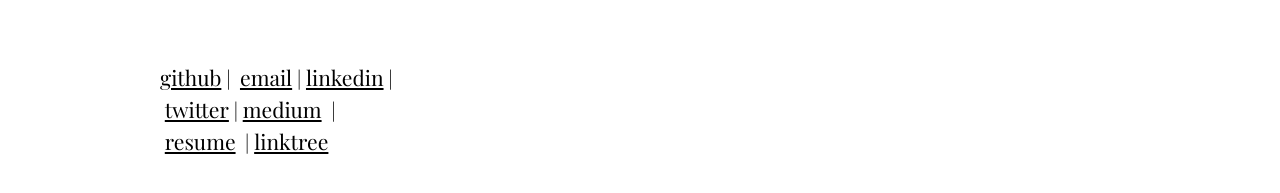
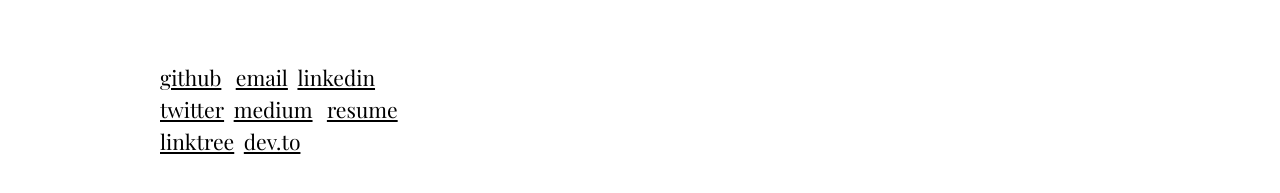
Before and after one commit to onedebos/portfolio-in-react, a React (Create React App) app: page / in a window 1280 px wide. Shown: the part 799-992 px from the top of the page. Built offline with nearby package versions, Linux system fonts and the light colour scheme; grey boxes are pictures that could not be loaded.

Commit message:
add dev.to link to profiles

```diff
--- a/src/components/Left.jsx
+++ b/src/components/Left.jsx
@@ -33,17 +33,19 @@
         </p>
       </div>
       <div className="profiles">
-        <p className="description">
-          <a href="https://github.com/onedebos/">github</a>&nbsp;| &nbsp;
-          <a href="mailto: adebola.rb.js@gmail.com">email</a>&nbsp;|&nbsp;
+        <p className="description profiles">
+          <a href="https://github.com/onedebos/">github</a>&nbsp; &nbsp;
+          <a href="mailto: adebola.rb.js@gmail.com">email</a>&nbsp;&nbsp;
           <a href="https://www.linkedin.com/in/adebola-niran">linkedin</a>
-          &nbsp;| &nbsp;<a href="https://twitter.com/debosthefirst">twitter</a>
-          &nbsp;|&nbsp;
-          <a href="https://medium.com/@adebola.niran">medium</a> &nbsp;| &nbsp;
+          &nbsp; &nbsp;<a href="https://twitter.com/debosthefirst">twitter</a>
+          &nbsp;&nbsp;
+          <a href="https://medium.com/@adebola.niran">medium</a> &nbsp; &nbsp;
           <a href="https://gist.github.com/onedebos/08c6d089a55e53e07b9bf56451c912fc#file-adebola-cv-md">
             resume
           </a>
-          &nbsp; |&nbsp;<a href="https://linktr.ee/adebol_a">linktree</a>{" "}
+          &nbsp;&nbsp;
+          <a href="https://linktr.ee/adebol_a">linktree</a> &nbsp;&nbsp;
+          <a href="https://dev.to/@debosthefirst">dev.to</a>{" "}
         </p>
       </div>
     </div>
--- a/src/styles/Left.css
+++ b/src/styles/Left.css
@@ -50,3 +50,9 @@
 .darkModeBtn {
   font-size: 1em;
 }
+
+.description.profiles {
+  display: flex;
+  flex-wrap: wrap;
+  justify-content: flex-start;
+}
```
